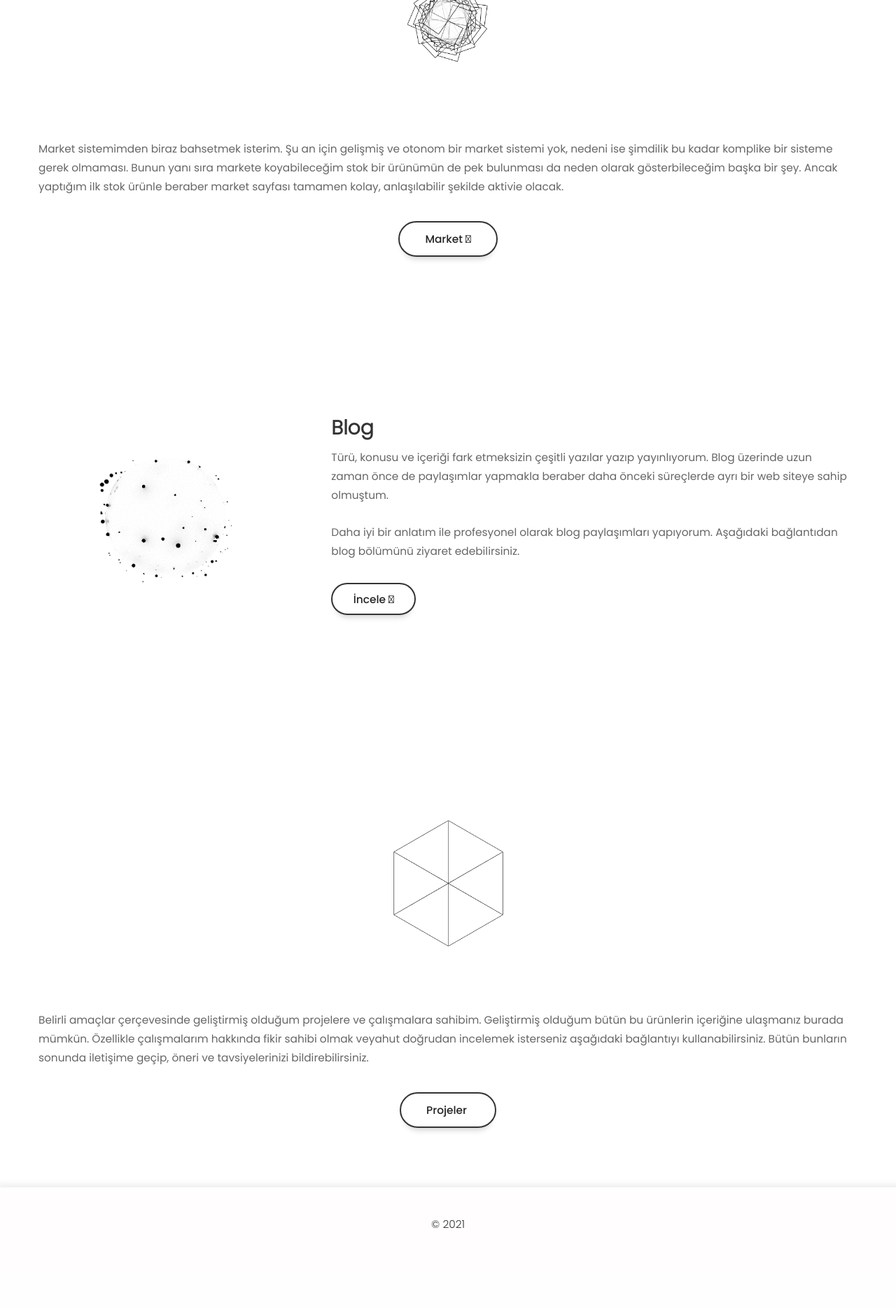
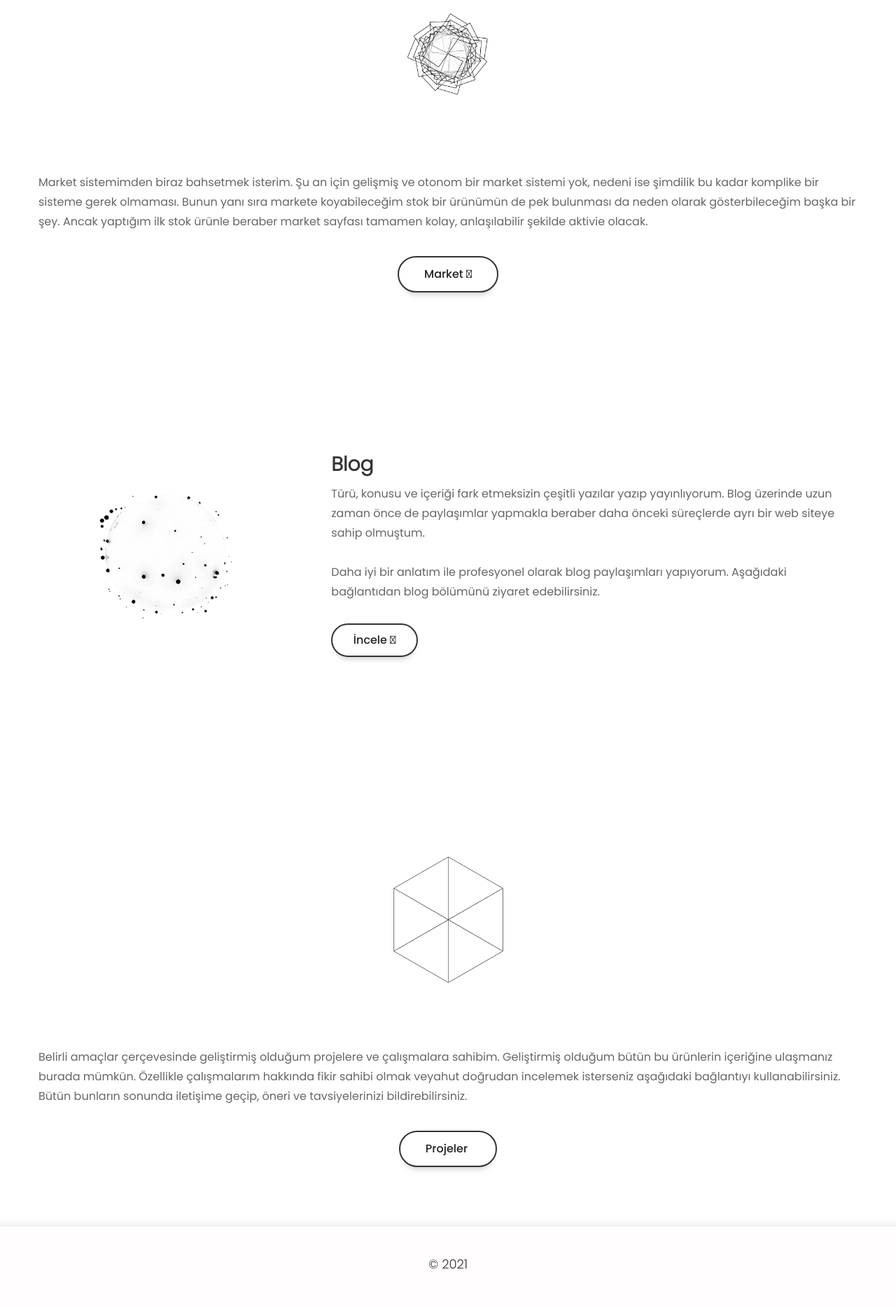
Before and after one commit to YunusCanGungordu/ycg, a PHP site: page / in a window 1280 px wide. Shown: the part 2459-4327 px from the top of the page at 70% size. Before the commit the page ends 4214 px from the top, so only its background shows below. Run offline with PHP 8.4, Linux system fonts and the light colour scheme; some libraries are stand-ins or nearby versions.

Commit message:
font-sizes edited

```diff
--- a/style/main.css
+++ b/style/main.css
@@ -114,7 +114,7 @@ nav.navbar {background: rgb(255, 253, 253) !important;}
 .navbar-light .navbar-toggler-icon {font-size: 25px;}
 
 .btn.btn-primary {
-    font-size: 1.2vw;
+    font-size: 16px;
     color: #222;
     background: transparent;
     border: 2px solid #333;
@@ -139,7 +139,7 @@ nav.navbar {background: rgb(255, 253, 253) !important;}
 .btn-primary:not(:disabled):not(.disabled).active, .btn-primary:not(:disabled):not(.disabled):active, .show>.btn-primary.dropdown-toggle {background-color: #333 !important; border-color: #333 !important;}
 .btn-primary.focus, .btn-primary:focus {box-shadow: 0 0 0 0 !important;}
 
-.main-logo {font-size: 4vw;}
+.main-logo {font-size: 55px;}
 .card {border: 0px !important;}
 .animated-img-main {width: 100%;}
 .single-grid-animation {height: 300px;}
@@ -158,14 +158,12 @@ nav.navbar {background: rgb(255, 253, 253) !important;}
     font-weight: 600;
     font-style: normal;
     color: #333333;
-    font-size:2.2vw;
 }
 
 .card-text {
     font-family: Poppins-Regular;
     font-weight: 400;
     font-style: normal;
-    font-size: 1.2vw;
     line-height: 1.75em;
     color: #666;
 }
@@ -191,7 +189,7 @@ footer {
     font-weight: 400;
     font-style: normal;
     color: #333333;
-    font-size: 1.2vw;
+    font-size: 18px;
 }
 
 footer i {color: #333333; font-weight: 400;}
```
